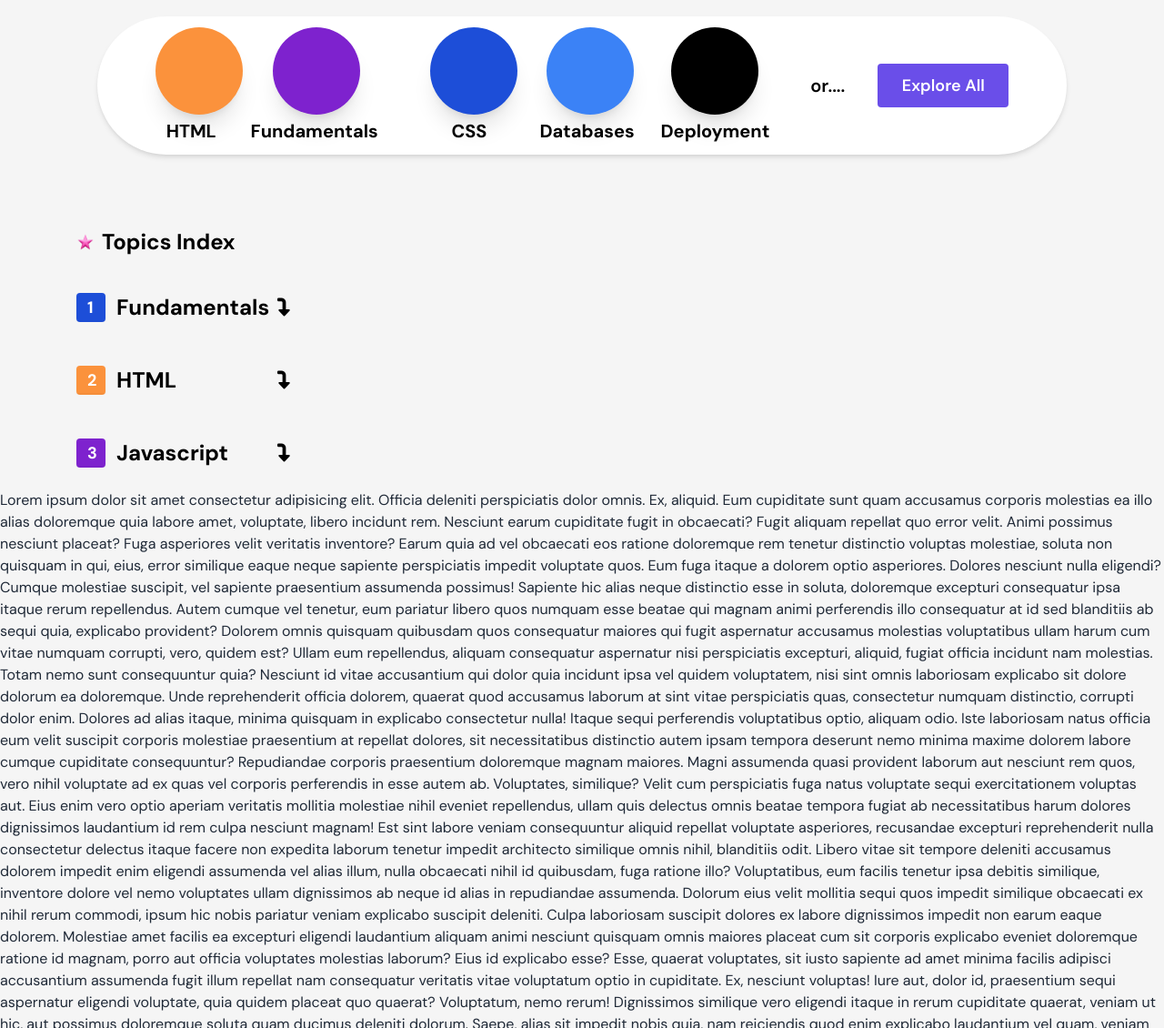
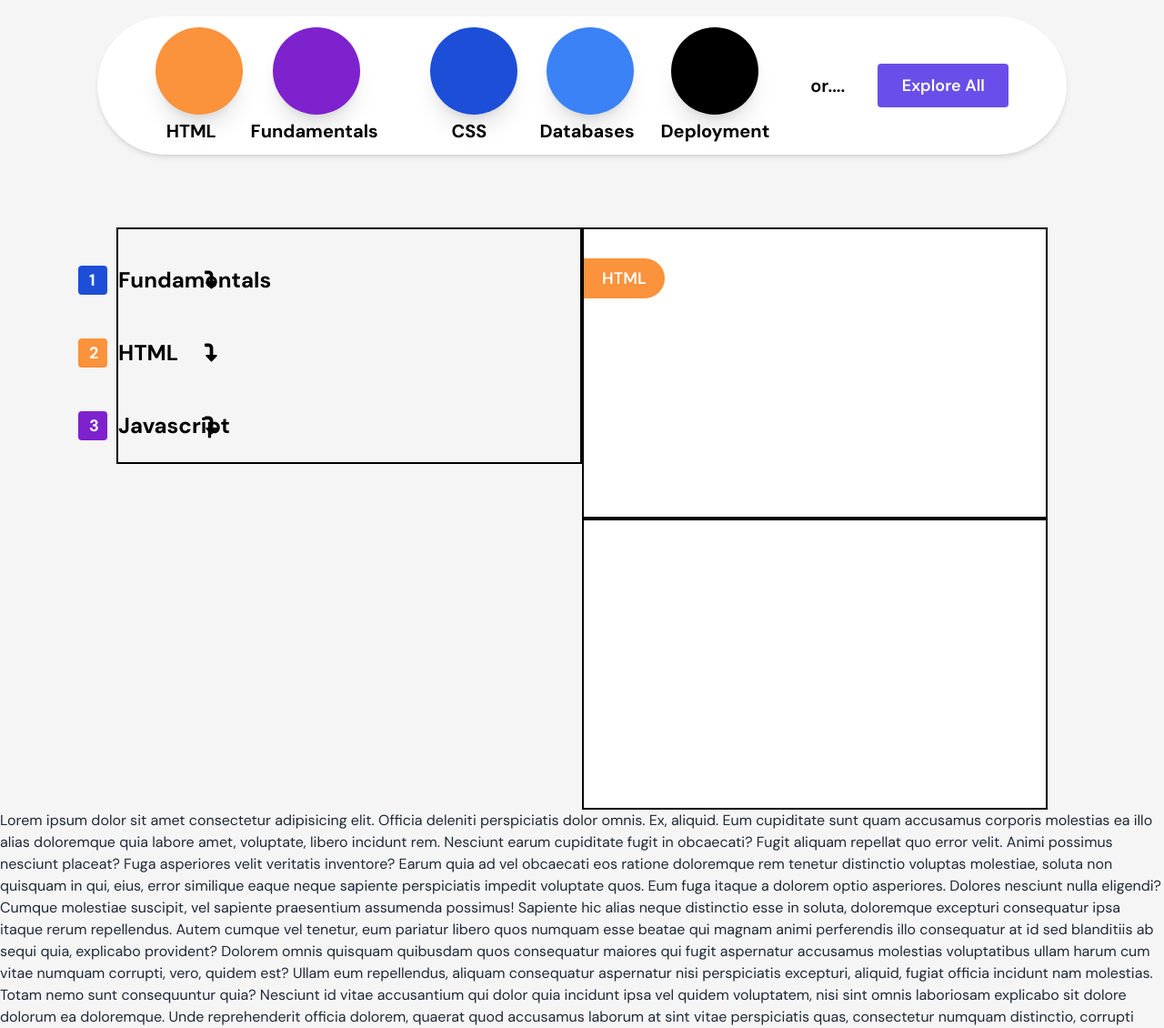
Before and after one commit to ronobir84/EchoPost, a PHP site: page /EchoPost/ in a window 1280 px wide. Shown: the part 668-1798 px from the top of the page at 91% size. Run offline with PHP 8.4, Linux system fonts and the light colour scheme; the visitor is signed in with stand-in values (Sample User, id 1); some libraries are stand-ins or nearby versions.

Commit message:
add this side post design section

```diff
--- a/Assets/Components/Category.php
+++ b/Assets/Components/Category.php
@@ -1,19 +1,19 @@
 <section>
     <div class="px-16 mt-20">
         <!-- flex div -->
-        <div>
+        <div class="grid grid-cols-1 md:grid-cols-2 lg:grid-cols-2 justify-between px-16">
             <!-- category section -->
             <div>
 
                 <!-- Topics Index -->
-                <div class="flex items-center gap-2 pl-5">
+                <!-- <div class="flex items-center gap-2 relative right-8">
                     <img class="w-5 h-5" src="http://localhost/EchoPost/Assets/Images/footer_image/pink-star (1).png" alt="">
                     <h2 class="text-2xl font-bold text-black ">Topics Index </h2>
-                </div>
+                </div> -->
 
-                <div class="px-16">
+                <div class="">
                     <!-- sidebar start -->
-                    <div class="  max-w-2xl   py-2 flex flex-col md:flex-row ">
+                    <div class="   border-2 border-black   py-2 flex flex-col md:flex-row ">
 
                         <ul class="basis-1/2">
                             <!-- first category section -->
@@ -27,7 +27,7 @@
                                 </button>
                                 <div class="transition-all duration-500 ease-in-out border-l-[3px] mt-4 border-gray-300 max-h-0 overflow-hidden" style="transition: max-height 0.3s ease-in-out 0s;">
                                     <ol class="list-decimal relative left-8 ">
-                                        <li>Hello</li>
+                                        <li>Hello Lorem ipsum dolor sit amet, consectetur  nnnnnnnnnnnnnnnnnnn</li>
                                         <li>Hello</li>
                                         <li>Hello</li>
                                         <li>Hello</li>
@@ -92,6 +92,8 @@
 
             <div>
 
+            <?php include_once('./Assets/Components/side_post.php') ?>
+
 
 
 
--- /dev/null
+++ b/Assets/Components/side_post.php
@@ -0,0 +1,29 @@
+<div class="">
+    <div class="max-w-5xl h-80 border-2 border-black relative bg-white  ">
+        <div>
+            <div>
+                <div>
+                    <button class="px-5 py-2 bg-orange-400 text-lg  text-white font-semibold rounded-r-full relative top-8">HTML</button>
+                </div>
+                <div>
+
+                </div>
+
+            </div>
+            <div>
+
+            </div>
+        </div>
+
+    </div>
+    <div class="max-w-5xl h-80 border-2 border-black relative bg-white  ">
+        <div>
+            <div>
+
+            </div>
+        </div>
+
+    </div>
+
+
+</div>
```
